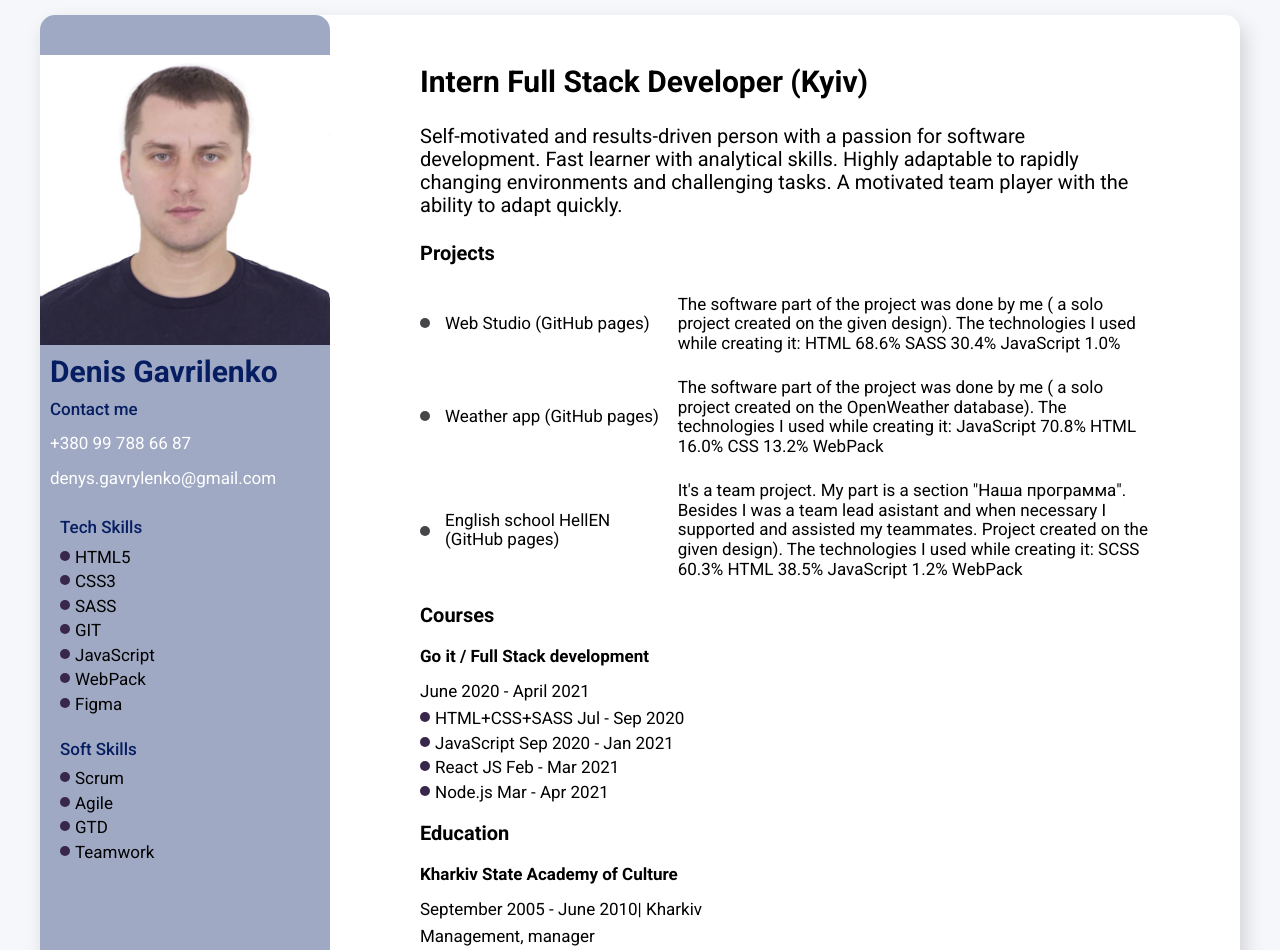
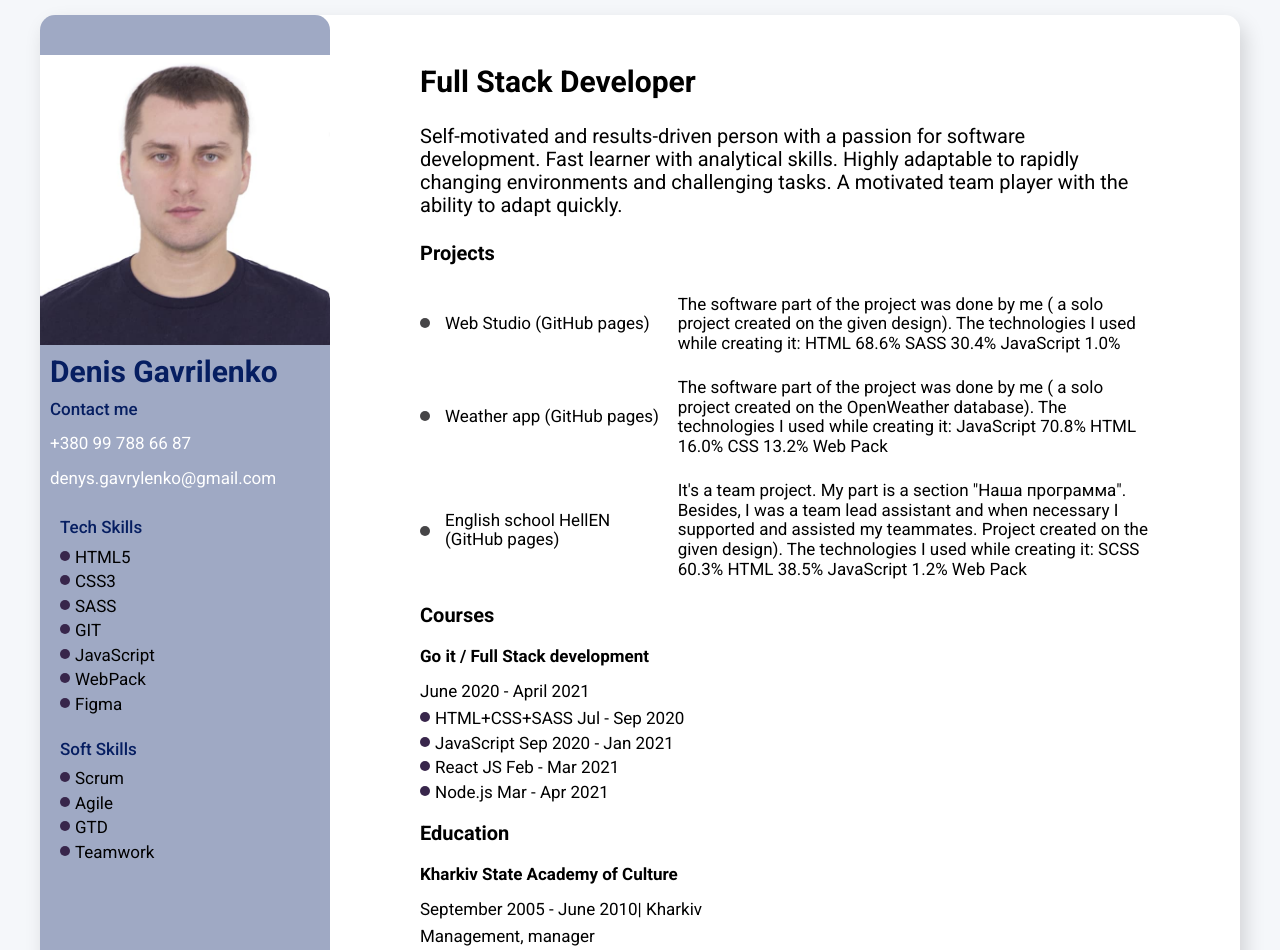
Before and after one commit to denis-gavrilenko0910/resume, a plain HTML site: page index.html in a window 1280 px wide. Shown: the top 950 px of the page. Drawn offline with nearby package versions, Linux system fonts and the light colour scheme.

Commit message:
correction

```diff
--- a/index.html
+++ b/index.html
@@ -62,7 +62,7 @@
         <!--about me main info-->
 
         <div>
-          <h3 class="desired-position">Intern Full Stack Developer (Kyiv)</h3>
+          <h3 class="desired-position">Full Stack Developer</h3>
 
           <p class="main-text">
             Self-motivated and results-driven person with a passion for software
@@ -103,7 +103,7 @@
                 >The software part of the project was done by me ( a solo
                 project created on the OpenWeather database). The technologies I
                 used while creating it: JavaScript 70.8% HTML 16.0% CSS 13.2%
-                WebPack</span
+                Web Pack</span
               >
             </li>
 
@@ -116,10 +116,10 @@
               </a>
               <span class="used-stack"
                 >It's a team project. My part is a section "Наша программа".
-                Besides I was a team lead asistant and when necessary I
+                Besides, I was a team lead assistant and when necessary I
                 supported and assisted my teammates. Project created on the
                 given design). The technologies I used while creating it: SCSS
-                60.3% HTML 38.5% JavaScript 1.2% WebPack</span
+                60.3% HTML 38.5% JavaScript 1.2% Web Pack</span
               >
             </li>
           </ul>
```
